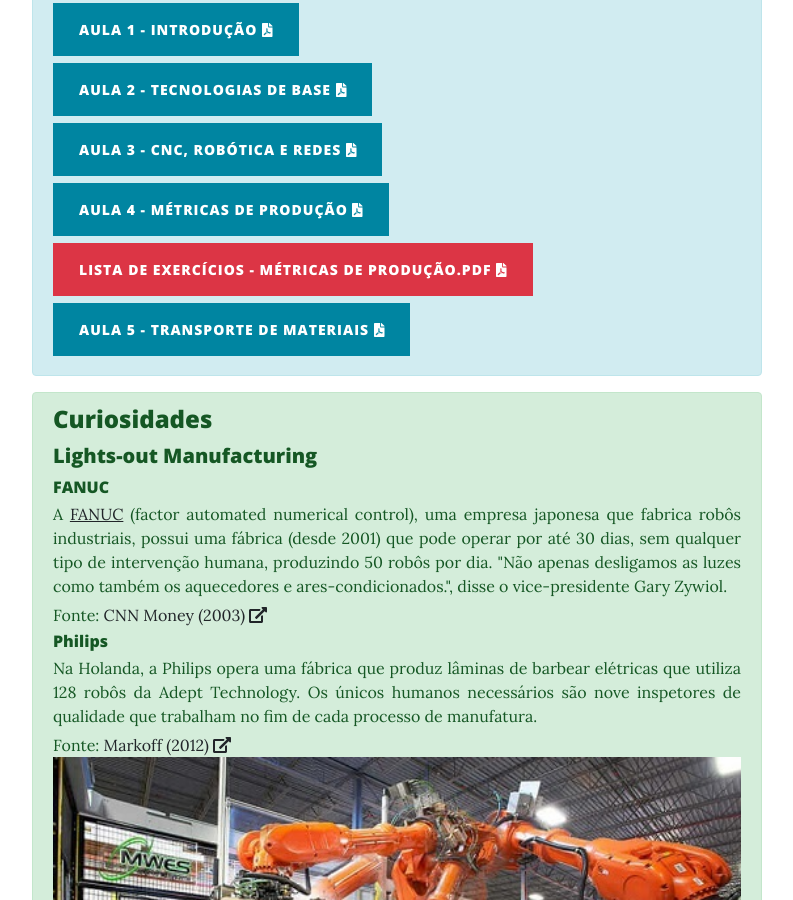
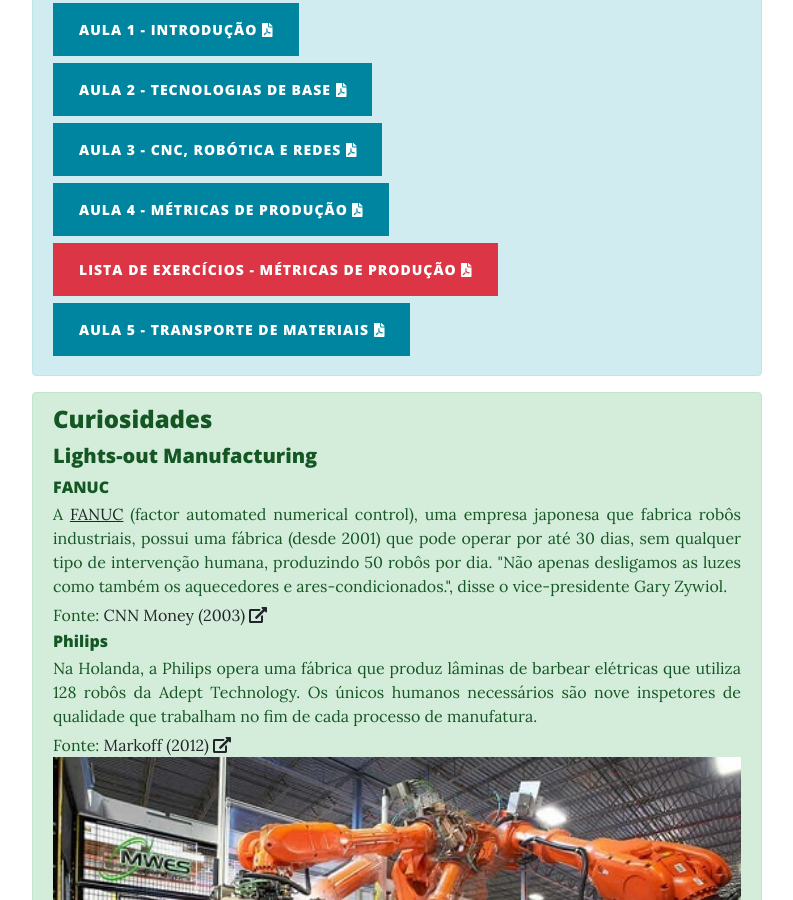
Before and after one commit to GuilhermeFroes/GuilhermeFroes.github.io, a Jekyll site: the page built from modules/sistemasFab.html, in a window 1280 px wide and 900 px high, scrolled down 1131 px. Shown: the whole window, without its empty margins (53-846 px from the left). Built offline with Jekyll 4.4.1, drawn with Linux system fonts in a browser that asks for light colours; nearby versions of some CDN libraries.

Commit message:
lista1-SIF

```diff
--- a/modules/sistemasFab.html
+++ b/modules/sistemasFab.html
@@ -77,7 +77,7 @@
   <a class="btn btn-primary module-file pdf" target="_blank" href="{{site.baseurl}}/modules/sistemasFab/SIF-Aula-3.pdf">Aula 3 - CNC, Robótica e Redes</a> <br>
   <a class="btn btn-primary module-file pdf" target="_blank" href="{{site.baseurl}}/modules/sistemasFab/SIF-Aula-4.pdf">Aula 4 - Métricas de Produção</a> <br>
 
-  <a class="btn btn-danger module-file pdf" target="_blank" href="{{site.baseurl}}/modules/sistemasFab/SIF-Lista-Métricas.pdf">Lista de Exercícios - Métricas de Produção.pdf</a> <br>
+  <a class="btn btn-danger module-file pdf" target="_blank" href="{{site.baseurl}}/modules/sistemasFab/SIF-Lista-Métricas.pdf">Lista de Exercícios - Métricas de Produção</a> <br>
   <a class="btn btn-primary module-file pdf" target="_blank" href="{{site.baseurl}}/modules/sistemasFab/SIF-Aula-5.pdf">Aula 5 - Transporte de Materiais </a>
 
 </div>
```
